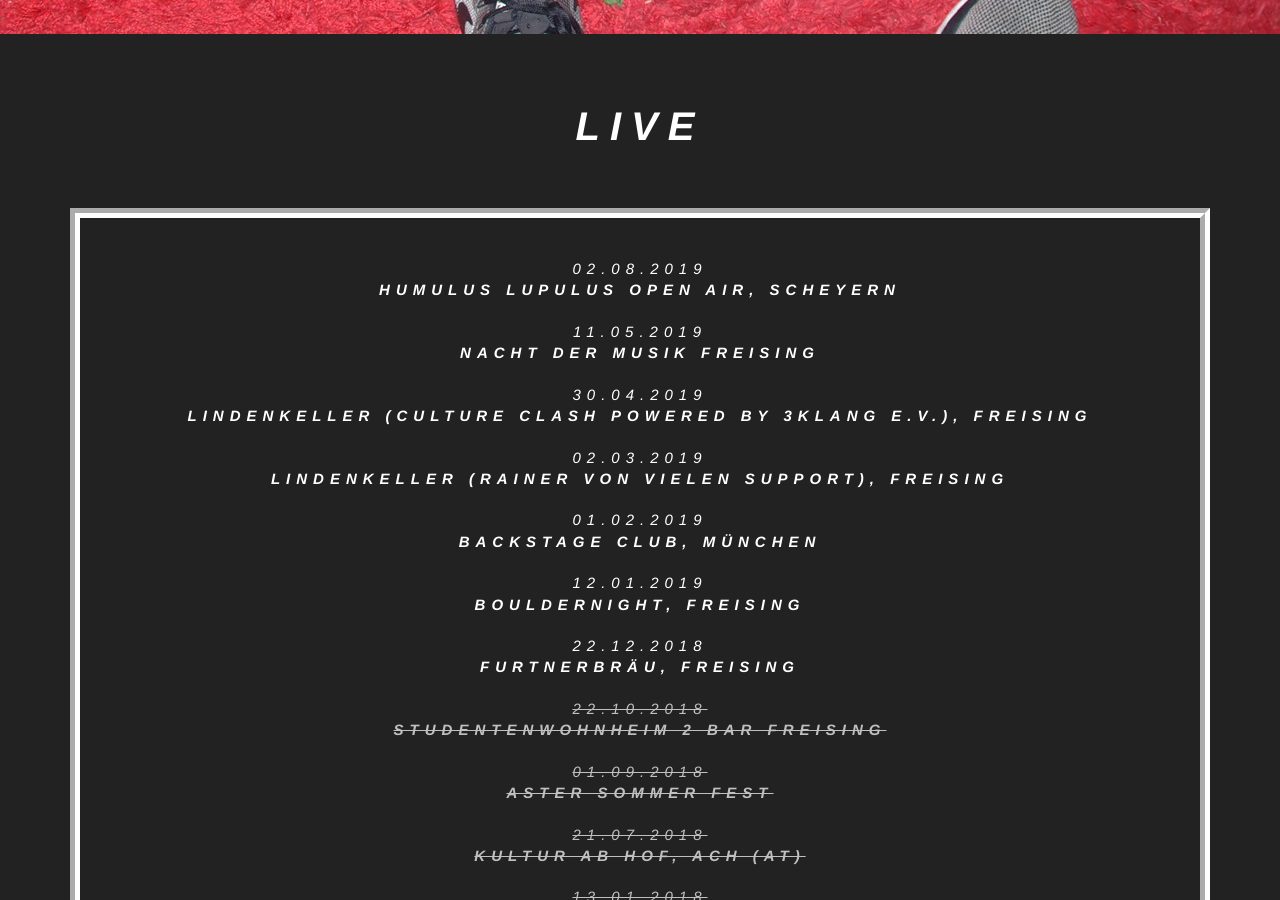
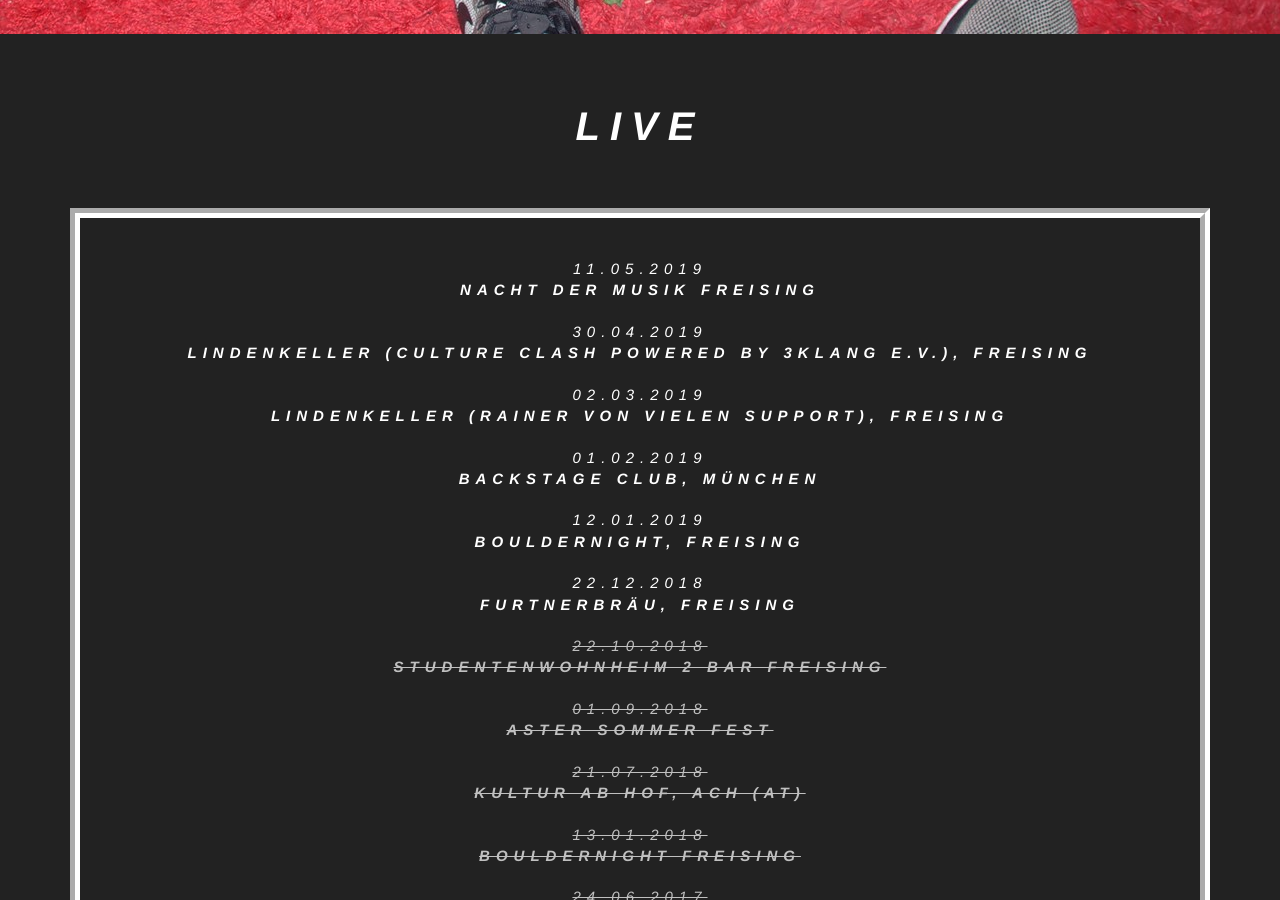
Before and after one commit to jabbadafunk/jabbadafunk.github.io, a Jekyll site: the page built from index.html, in a window 1280 px wide and 900 px high, scrolled down 866 px. Built offline with Jekyll 4.4.1, drawn with Linux system fonts in a browser that asks for light colours.

Commit message:
Update from Forestry.io - Updated gigs.yml

```diff
--- a/_data/gigs.yml
+++ b/_data/gigs.yml
@@ -1,7 +1,4 @@
 ---
-- location: Humulus Lupulus Open Air, Scheyern
-  date: 02.08.2019
-  completed: false
 - location: Nacht der Musik Freising
   date: 11.05.2019
   completed: false
```
